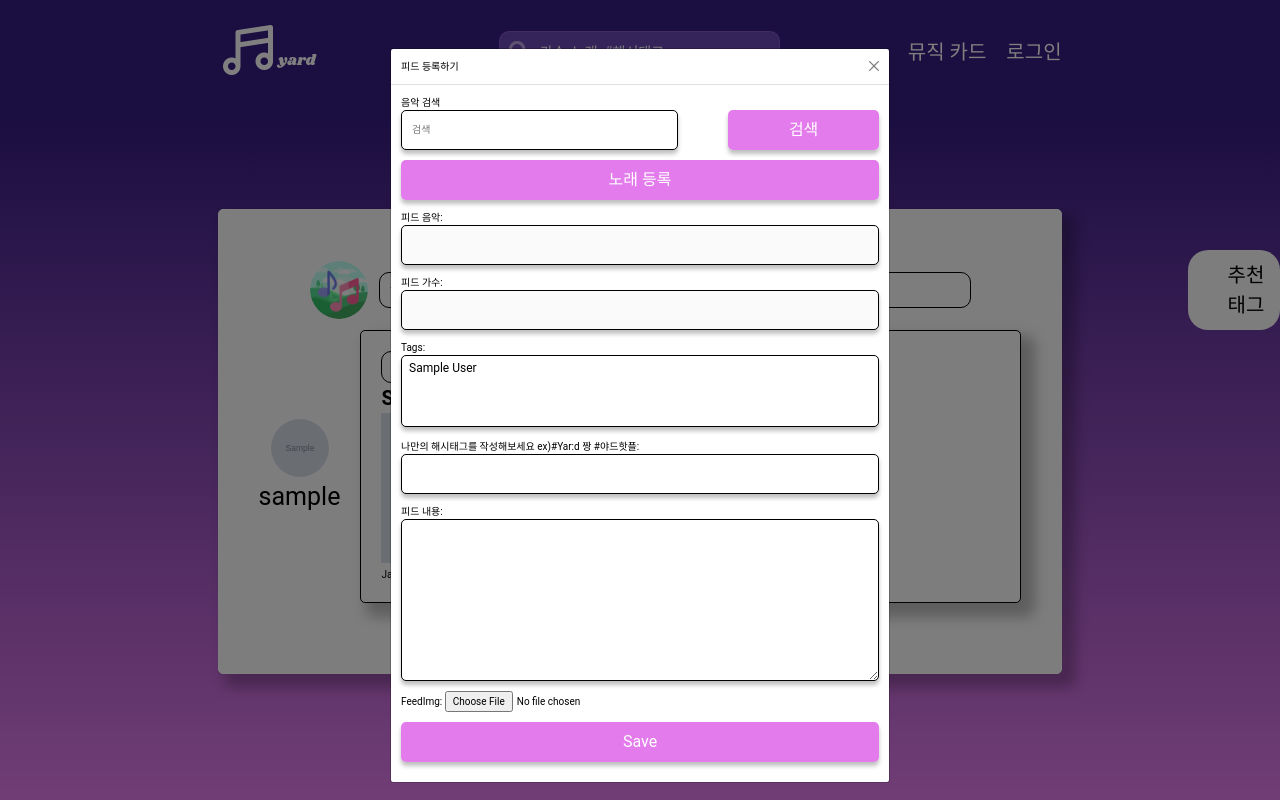
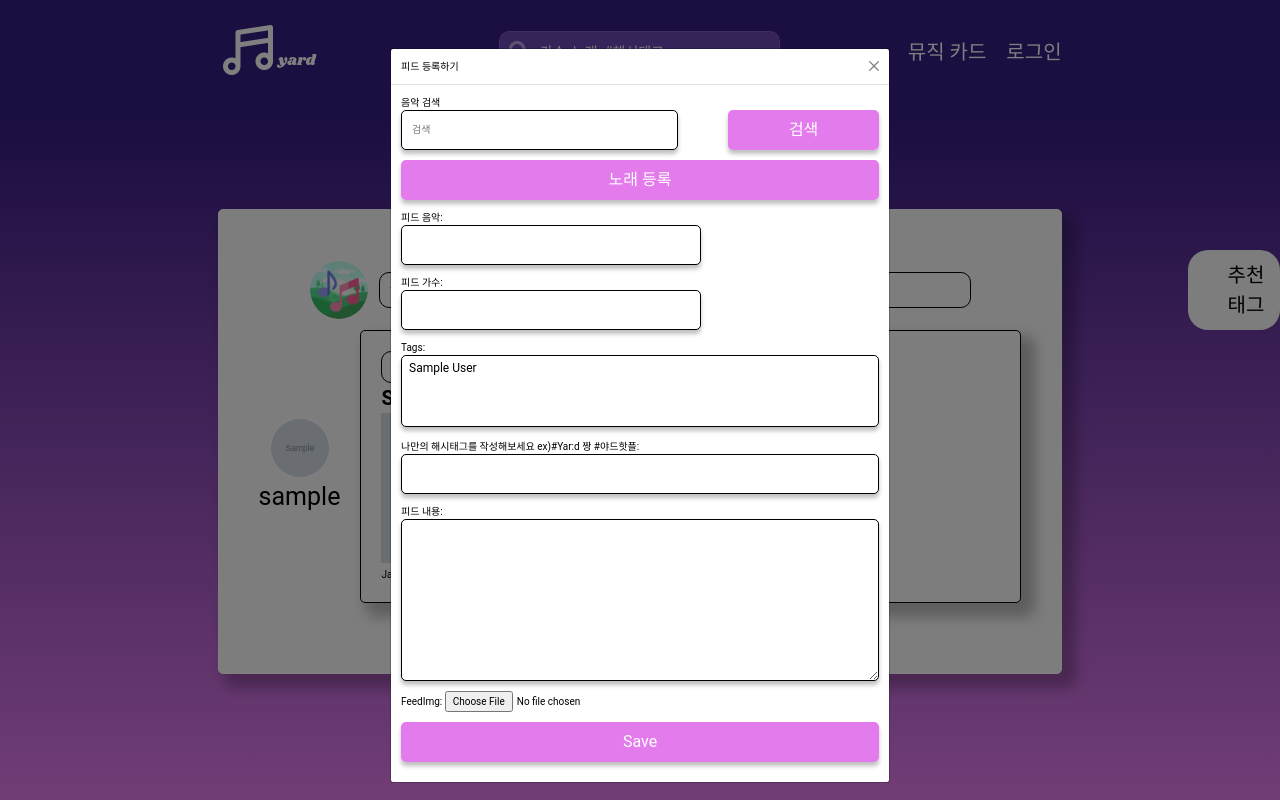
Before and after one commit to jnl1128/Yard, a Django app: page /list/ in a window 1280 px wide, after a click that opens the changed part. Run offline with Django 4.2, Linux system fonts and the light colour scheme; tables that the repository leaves empty hold one stand-in row (values such as "Sample post"); grey boxes marked "Sample" are stand-in pictures; parts of the project's set-up code (start-up, migrations or seed data) failed here and were passed over; some libraries are stand-ins or nearby versions; some web fonts are replaced.

Commit message:
[STYLE] css 수정

```diff
--- a/static/css/certificate.css
+++ b/static/css/certificate.css
@@ -36,8 +36,8 @@
   font-size: 1.4rem;
 }
 
-#id_music,
-#id_artist {
+.certificateForm #id_music,
+.certificateForm #id_artist {
   border: 0;
   background-color: #fafafa;
   width: 100% !important;
--- a/static/css/feed.css
+++ b/static/css/feed.css
@@ -321,6 +321,9 @@
   border: none !important;
 }
 
-.post-form #id_music, .post-form #id_artist{
+.post-form.feedForm2 #id_music, .post-form.feedForm2 #id_artist{
   border: 0.1rem solid black !important;
 }
+.feedNtag-container a{
+  color: black !important;
+}
--- a/templates/certificationRegister.html
+++ b/templates/certificationRegister.html
@@ -1,4 +1,4 @@
-{% extends 'base.html' %}
+{% extends 'searchBase.html' %}
 {% load static %}
 {% block content %}
 <div class="cert-container register">
@@ -17,7 +17,7 @@
     <button id="registerMusic" class="form-white-btn form-submit-btn">노래 등록</button>
 
 
-    <form method="POST" class="post-form"  enctype="multipart/form-data">
+    <form method="POST" class="post-form certificateForm"  enctype="multipart/form-data">
         {% csrf_token %}
         <div class="createInfo-music">
           <div>노래</div><div class="form-white-btn">{{form.music}}</div>
--- a/templates/feedSearch.html
+++ b/templates/feedSearch.html
@@ -204,7 +204,7 @@
         <div class="musicListList"></div>
 
         <button id="registerMusic" class="saveFeedForm" onclick="registerMusic()">노래 등록</button>
-        <form method="POST" class="post-form" enctype="multipart/form-data">
+        <form method="POST" class="post-form feedForm2" enctype="multipart/form-data">
 
           {% csrf_token %} {{ form.as_p }}
 
```
